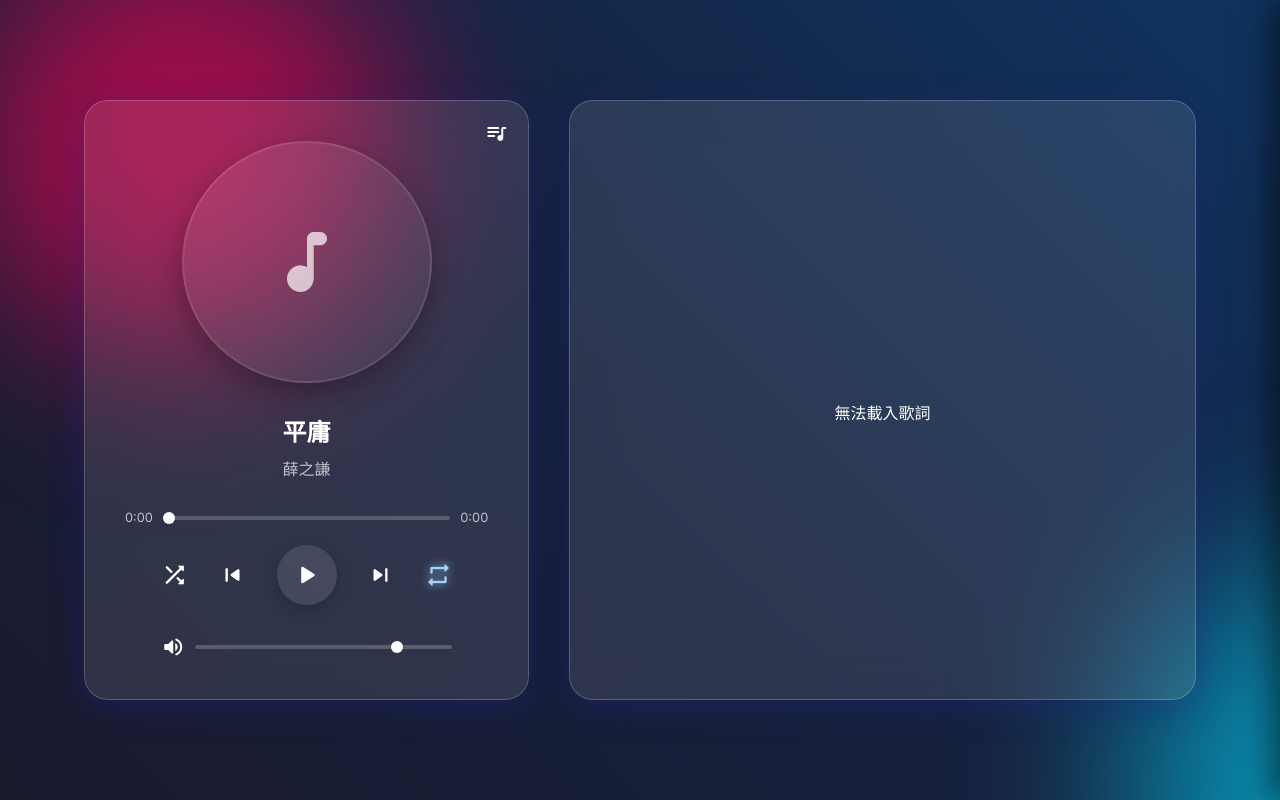
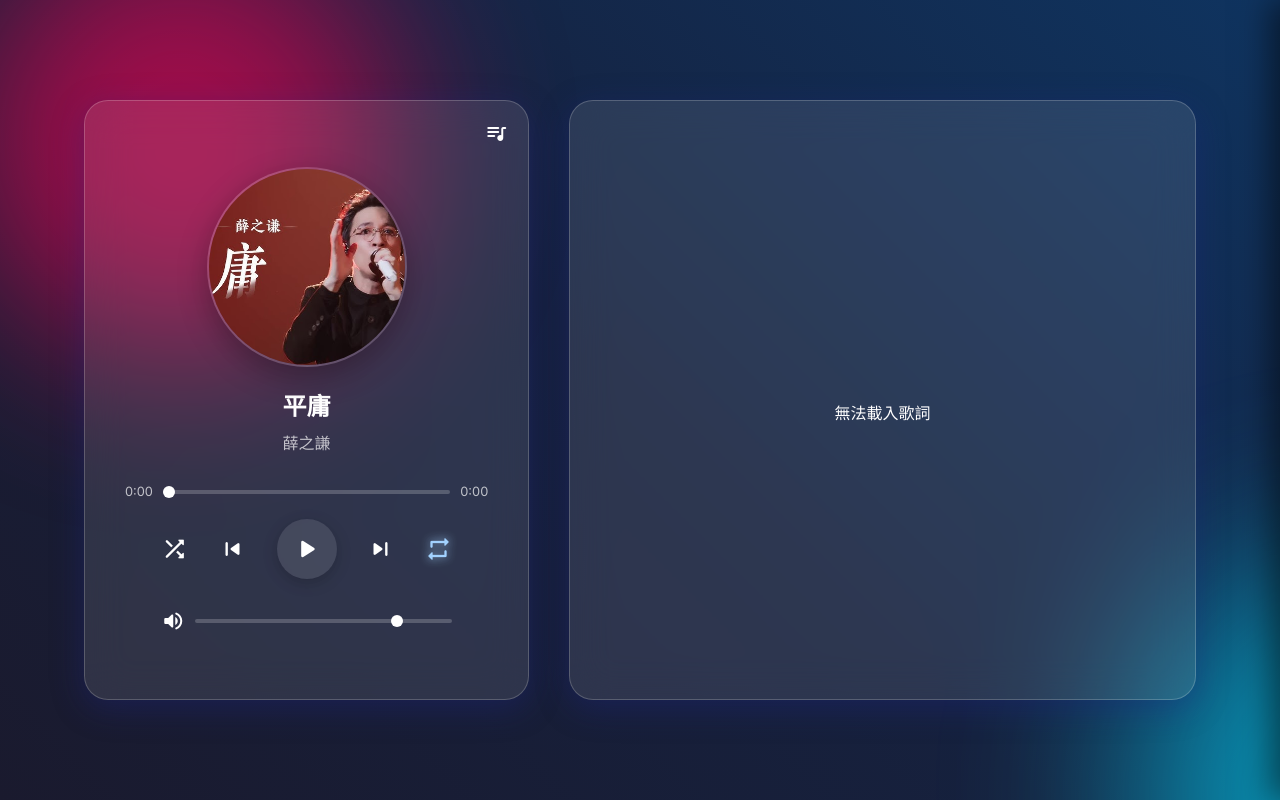
Before and after one commit to BrianLien09/Music_app, a plain HTML site: page index.html in a window 1280 px wide. Drawn offline with Linux system fonts and the light colour scheme; no server answers.

Commit message:
feat: 新增歌曲封面顯示功能並調整相關樣式。

```diff
--- a/script.js
+++ b/script.js
@@ -25,6 +25,7 @@ const songs = [
     {
         title: '平庸',
         artist: '薛之謙',
+        cover: 'cover/平庸.jpg',
         path: 'music/平庸_薛之謙.mp3',
         lrc: 'lrc/平庸_薛之謙.lrc'
     },
@@ -37,12 +38,14 @@ const songs = [
     {
         title: '頑疾',
         artist: '薛之謙',
+        cover: 'cover/頑疾.jpg',
         path: 'music/頑疾_薛之謙.mp3',
         lrc: 'lrc/頑疾_薛之謙.lrc'
     },
     {
         title: '友情提示',
         artist: '薛之謙',
+        cover: 'cover/友情提示.jpg',
         path: 'music/友情提示_薛之謙.mp3',
         lrc: 'lrc/友情提示_薛之謙.lrc'
     },
@@ -212,6 +215,13 @@ function loadSong(index) {
 
     // Dynamic Title
     document.title = `🎵 ${song.title} - ${song.artist}`;
+
+    // Update Cover Art
+    if (song.cover) {
+        coverArt.innerHTML = `<img src="${song.cover}" alt="${song.title}">`;
+    } else {
+        coverArt.innerHTML = '<span class="material-icons-round">music_note</span>';
+    }
 
     updatePlaylistActiveState();
     loadLyrics(song.lrc);
--- a/style.css
+++ b/style.css
@@ -119,10 +119,12 @@ body {
 }
 
 .cover-wrapper {
-    width: 250px;
-    height: 250px;
-    margin-bottom: 30px;
+    width: 200px;
+    height: 200px;
+    margin-bottom: 20px;
     position: relative;
+    flex-shrink: 0;
+    aspect-ratio: 1 / 1;
 }
 
 .cover-art {
```
Also changed, not shown: cover/友情提示.jpg (added), cover/平庸.jpg (added), cover/頑疾.jpg (added), 3 other files.
